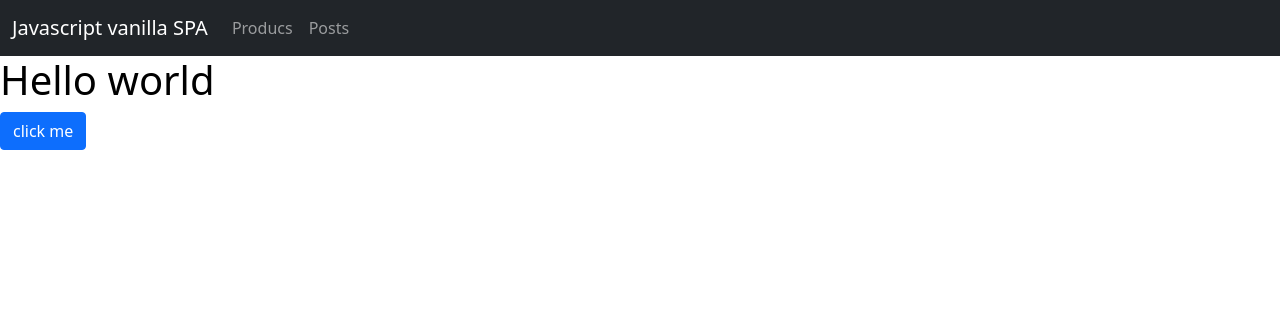
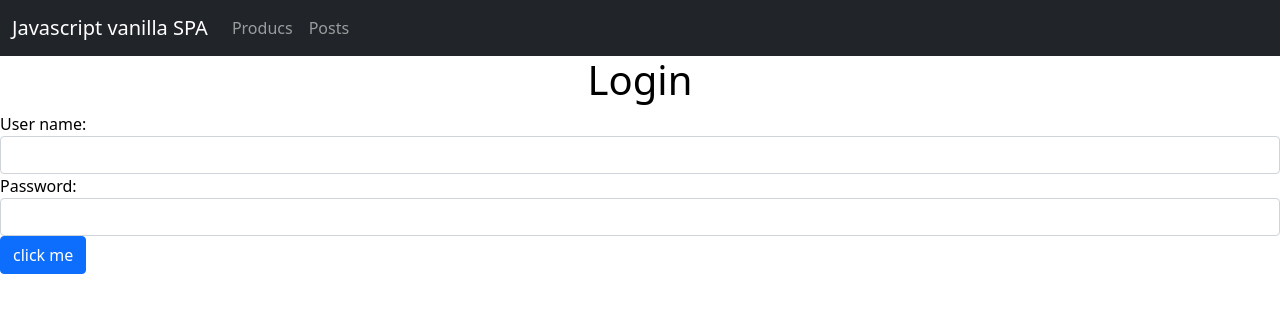
Before and after one commit to DanMalop/SPAvanilla, a website built with webpack: page src/index.html in a window 1280 px wide. Both pictures are taken after a click on the link "Javascript vanilla SPA". Built offline with nearby package versions, Linux system fonts and the light colour scheme.

Commit message:
second commit

```diff
--- a/src/controllers/posts.controller.js
+++ b/src/controllers/posts.controller.js
@@ -19,16 +19,28 @@ export default async () => {  // la funcion debe ser asincrona para poder invoca
     let totalPosts = divElement.querySelector('#total');
     totalPosts.innerHTML = posts.length;
 
-    posts.forEach( post => {  // toma cada elemento del array y aplica una funcion
+    posts.forEach(post => {  // toma cada elemento del array y aplica una funcion
 
         postsElements.innerHTML +=  //agregamos elementos li con los posts a nuestra lista
-        `
+            `
         <li class="list-group-item border-primary">
             <h5>${post.title}</h5>
             <p>${post.body}</p>
+            <p>${post.id - 1}</p>
+            <button class="btnDelete">X</button>
         </li>
         `;
     });
 
+    // const btnDelete = divElement.querySelector('.btnDelete');
+    // btnDelete.addEventListener('click', () => {<
+    //     posts.forEach(post =>{z
+    //         posts.splice(post.id - 1);
+    //         console.log(`el post ${post.id} fue eliminado`);
+    //     });
+    // });
+
+
+
     return divElement;
 }
--- a/src/views/home.html
+++ b/src/views/home.html
@@ -1,2 +1,12 @@
-<h1 class="text-black"> Hello world </h1>
-<button id="btnClick" class="btn btn-primary">click me</button>
+<h1 class="text-black text-center"> Login </h1>
+<form action="" method="post">
+    <div class="form-group">
+        <label for="" class="text-black">User name: </label>
+        <input type="text" class="form-control">
+    </div>
+    <div class="from-group">
+        <label for="" class="text-black">Password: </label>
+        <input type="hiden" class="form-control">
+    </div>
+    <button id="btnClick" class="btn btn-primary">click me</button>
+</form>
```
Also changed, not shown: src/login.html (added, +23 -0 lines), src/start.html (added, +12 -0 lines).
